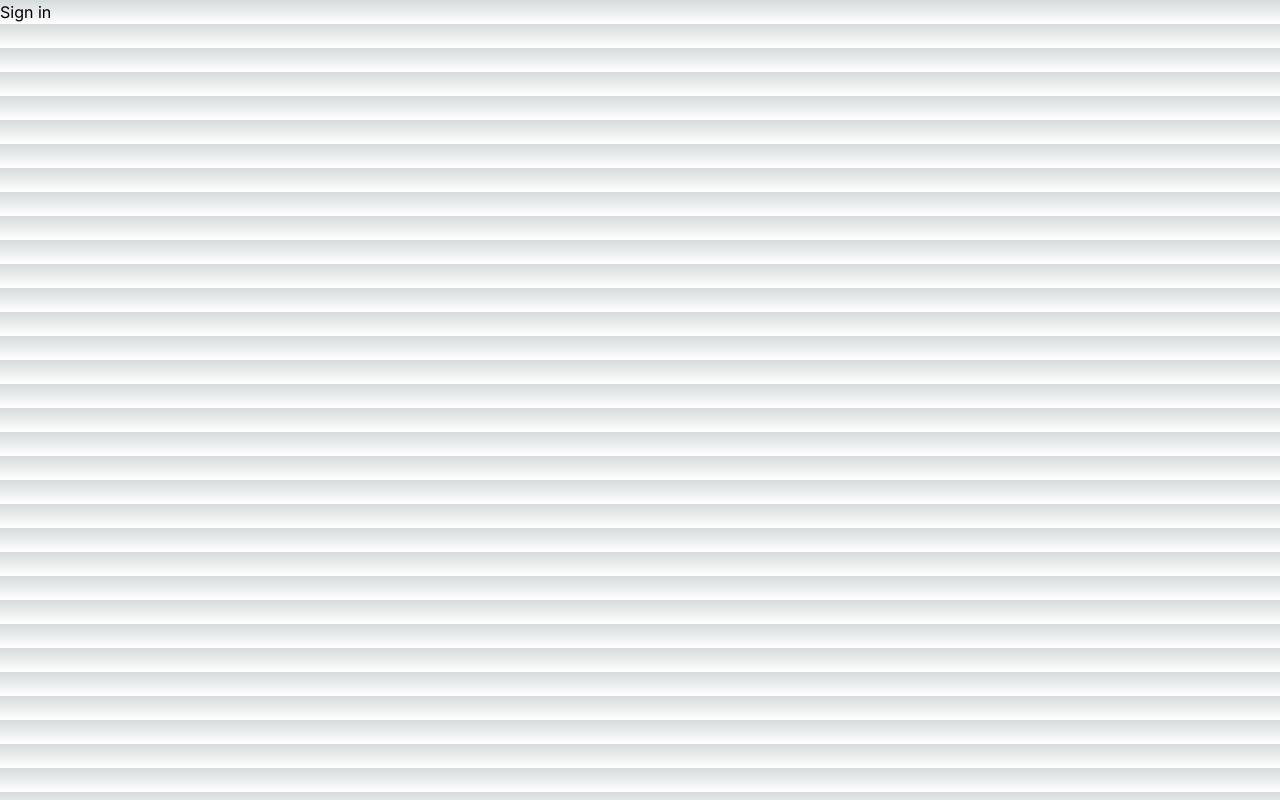
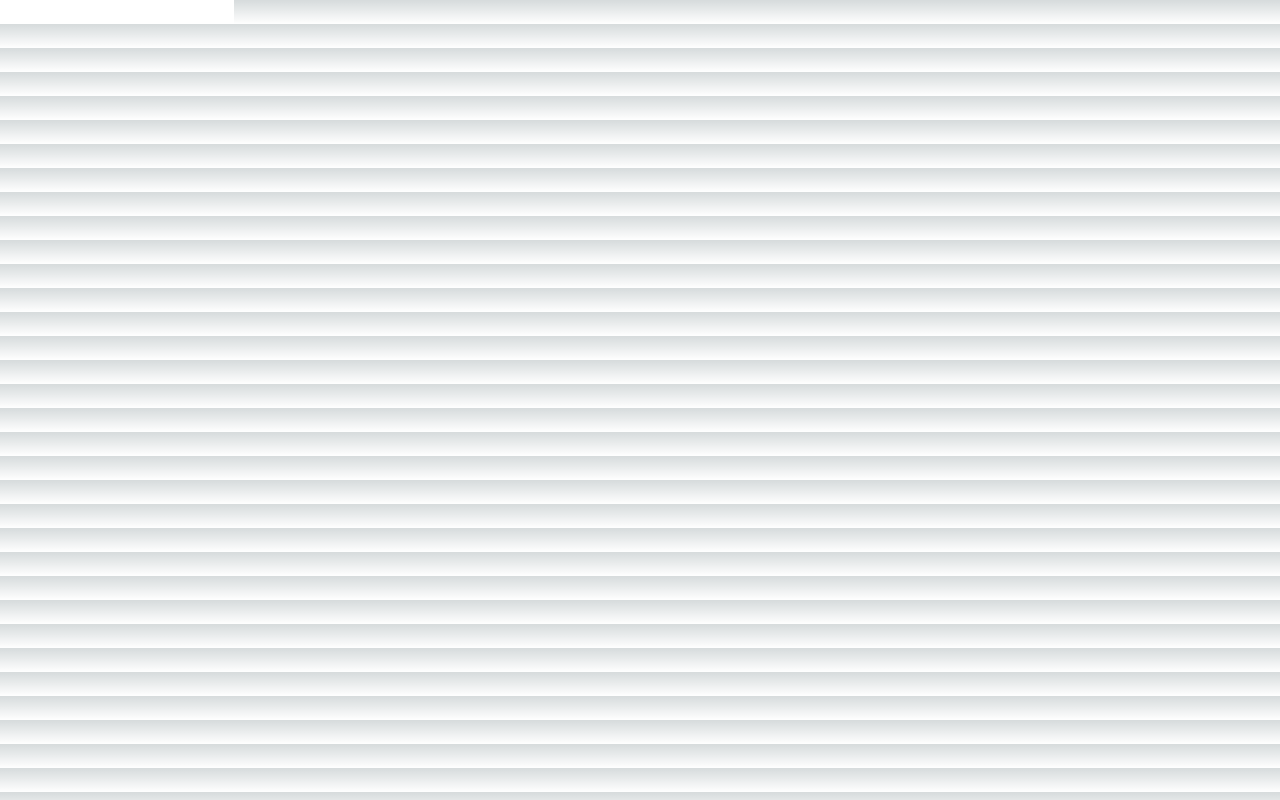
Before and after one commit to DIMO-Network/dimo-developer-console, a Next.js app: page /signin in a window 1280 px wide. Built offline with nearby package versions, Linux system fonts and the light colour scheme.

Commit message:
initial linter configuration

```diff
--- a/src/app/signin/page.tsx
+++ b/src/app/signin/page.tsx
@@ -1,3 +1,9 @@
-export default function SignIn () {
-  return (<>Sign in</>)
+import TextField from "@/components/TextField/TextField";
+
+export default function SignIn() {
+  return (
+    <>
+      <TextField className="test" />
+    </>
+  );
 }
--- a/src/app/signup/page.tsx
+++ b/src/app/signup/page.tsx
@@ -1,3 +1,3 @@
-export default function SignUp () {
-  return (<>Sign Up</>)
+export default function SignUp() {
+  return <>Sign Up</>;
 }
--- /dev/null
+++ b/src/components/TextField/TextField.tsx
@@ -0,0 +1,17 @@
+import { InputHTMLAttributes, FC } from "react";
+
+import classNames from "classnames";
+
+interface IProps extends InputHTMLAttributes<HTMLInputElement> {
+  className: string;
+}
+
+export const TextField: FC<IProps> = ({ className, ...props }) => (
+  <input className={classNames(className)} {...props} />
+);
+
+TextField.defaultProps = {
+  className: "",
+};
+
+export default TextField;
--- /dev/null
+++ b/src/components/TextField/index.tsx
@@ -0,0 +1 @@
+export * from "./TextField";
```
Also changed, not shown: package.json (+7 -5 lines), src/app/layout.tsx (+7 -6 lines), .eslintrc.json, 2 other files (tests, documents, lock files or other folders).
